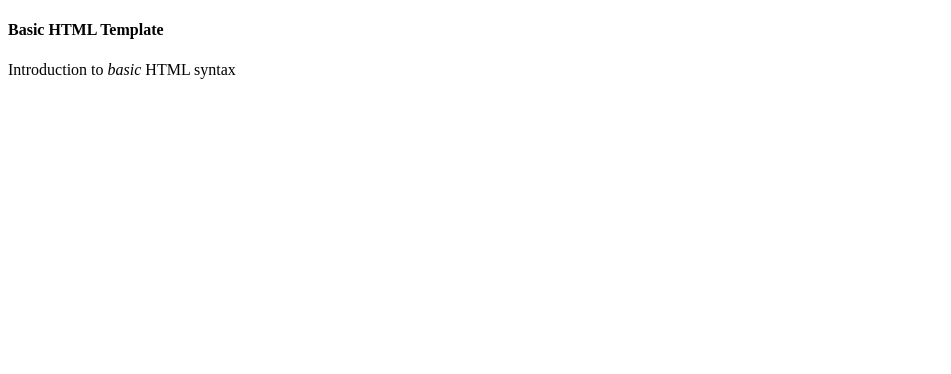
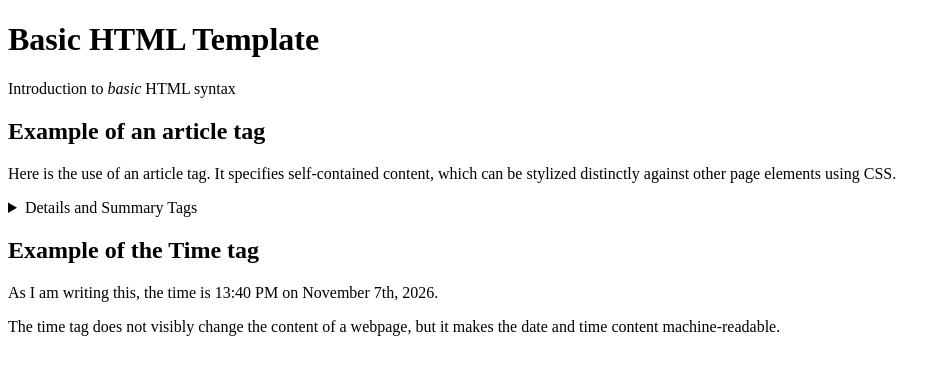
Before and after one commit to caedwebb/HTML-AND-CSS-PROJECTS, a plain HTML site: page BasicHTML.html in a window 1280 px wide. Shown: the whole page, without its empty margins (0-951 px from the left). Drawn offline with Linux system fonts and the light colour scheme.

Commit message:
Step 244 update
No submission for review.

Article, details, summary, time, and datetime added to basicHTML file.

```diff
--- a/BasicHTML.html
+++ b/BasicHTML.html
@@ -7,8 +7,25 @@
 	</head>
 	<body>
 		<header>
-			<h4>Basic HTML Template</h4>
+			<h1>Basic HTML Template</h1>
 		</header>
 		<p>Introduction to <em>basic</em> HTML syntax</p>
+		<article>
+			<h2>Example of an article tag</h2>
+			<p>Here is the use of an article tag. It specifies self-contained content, which can be stylized distinctly against other page elements using CSS.</p>
+		</article>
+		<details>
+			<summary>Details and Summary Tags</summary>
+			<h2>Example of details and summary tags</h2>
+			<p>
+			The details tag is used to add content that the user can open and close on demand.<br>
+			The Summary tag is used in conjunction with the details to display the text a user will see when interacting with the details widget.
+			</p>
+		</details>
+		<time>
+			<h2>Example of the Time tag</h2>
+			<p>As I am writing this, the time is <time>13:40</time> PM on <time datetime="2026-11-07 13:40">November 7th, 2026</time>.</p>
+			<p>The time tag does not visibly change the content of a webpage, but it makes the date and time content machine-readable.</p>
+		</time>
 	</body>
 </html>
```
